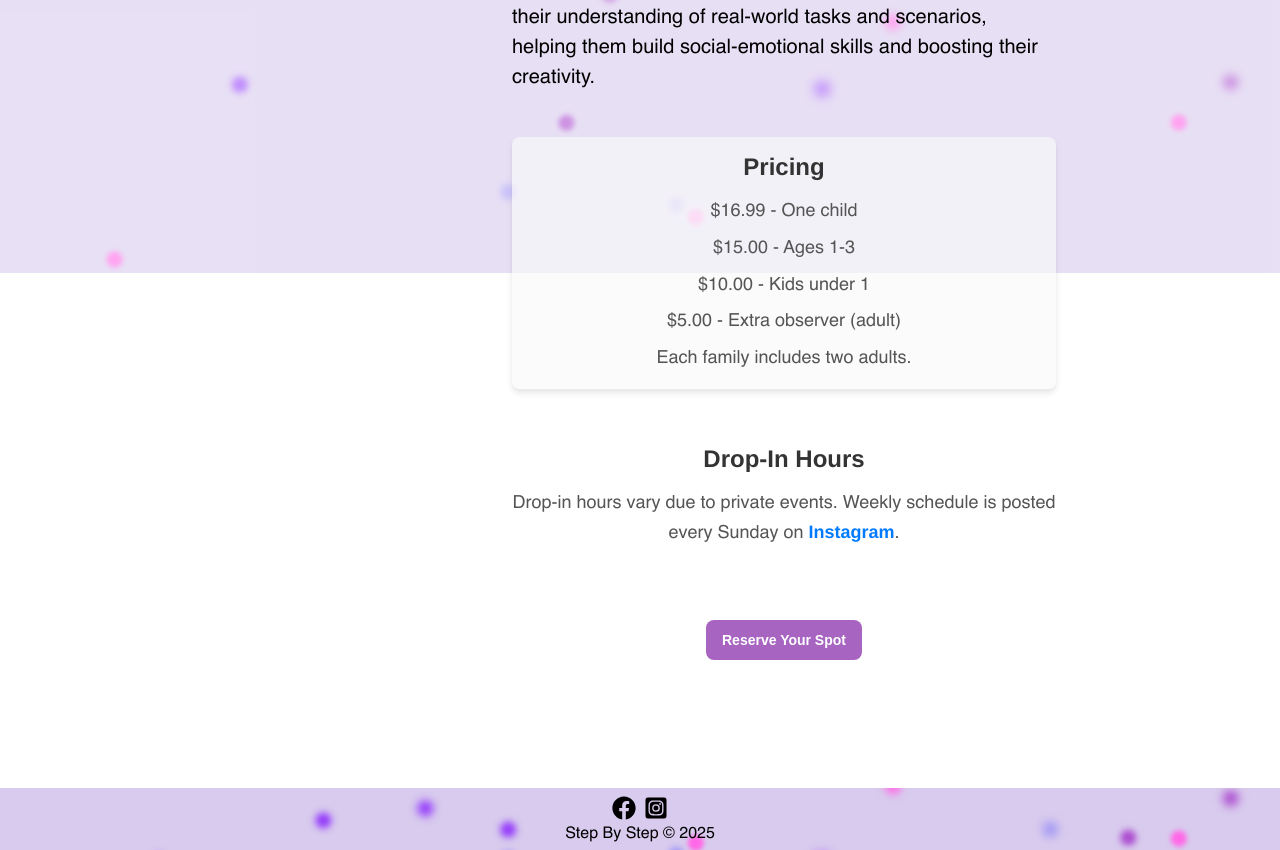
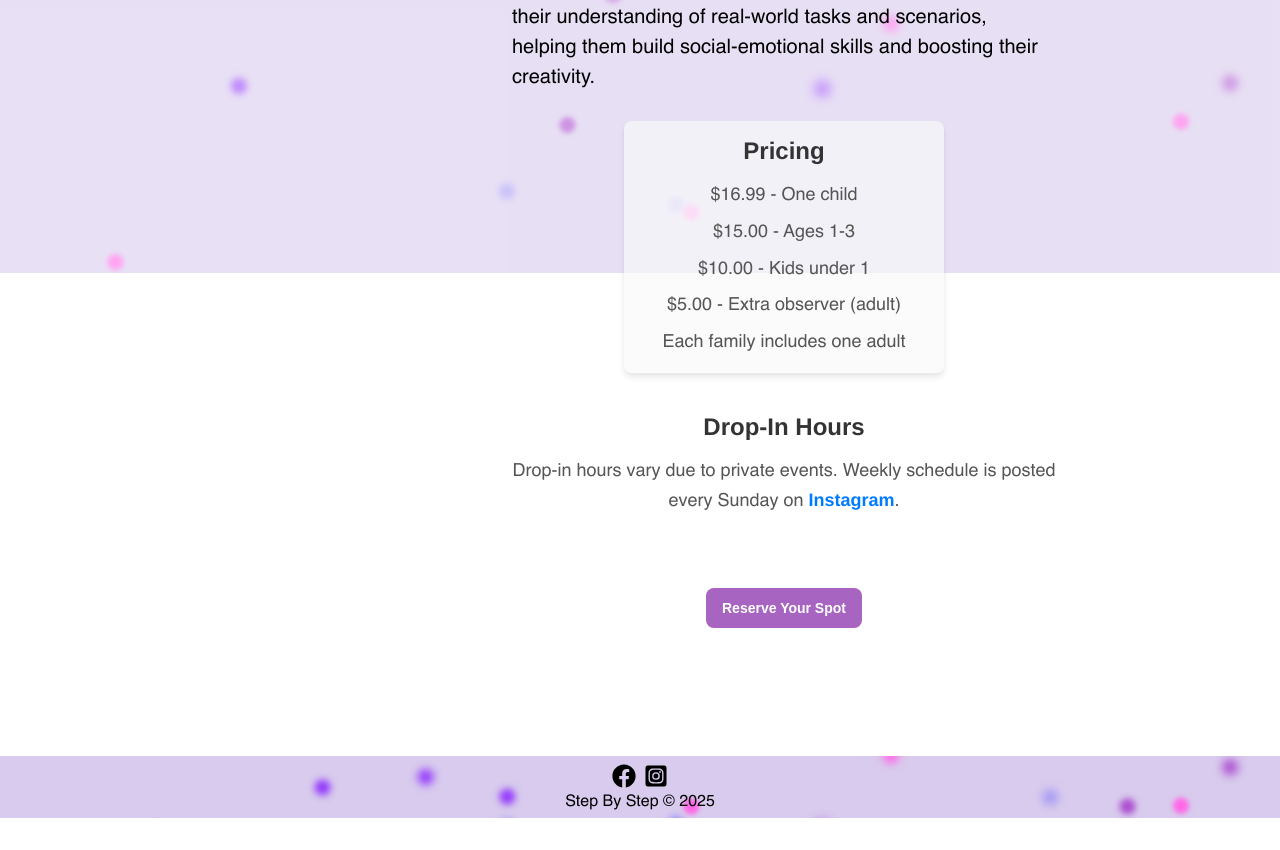
Before and after one commit to ralphdaryn/stepbystepstars, a React (Create React App) app in the folder client/: page /dropinplay in a window 1280 px wide. Shown: the part 607-1457 px from the top of the page. After the commit the page ends 1425 px from the top, so only its background shows below. Built offline with nearby package versions, Linux system fonts and the light colour scheme.

Commit message:
update drop in play pricing

```diff
--- a/client/src/components/DropinPlay/DropinPlay.js
+++ b/client/src/components/DropinPlay/DropinPlay.js
@@ -110,7 +110,7 @@ const DropinPlay = () => {
               <li>$15.00 - Ages 1-3</li>
               <li>$10.00 - Kids under 1</li>
               <li>$5.00 - Extra observer (adult)</li>
-              <li>Each family includes two adults.</li>
+              <li>Each family includes one adult</li>
             </ul>
           </div>
 
--- a/client/src/components/DropinPlay/DropinPlay.scss
+++ b/client/src/components/DropinPlay/DropinPlay.scss
@@ -1,101 +1,3 @@
-// @use "../../styles/partials/colors" as *;
-// @use "../../styles/partials/mixins" as *;
-
-// .dropinplay {
-//   padding: 0.25rem 2rem .5rem;
-//   margin-top: 7rem;
-//   background-color: rgba(255, 255, 255, 0.4);
-//   @include tablet {
-//     padding: 0.5rem 4rem 7rem;
-//   }
-//   @include desktop {
-//     padding: 0.5rem 14rem 6rem;
-//   }
-//   &__header {
-//     display: flex;
-//     align-items: center;
-//     margin-bottom: 1rem;
-//     @include tablet {
-//       margin-bottom: 1.5rem;
-//     }
-//     @include desktop {
-//       margin-bottom: 2rem;
-//     }
-//   }
-
-//   &__title {
-//     text-align: center;
-//     color: #000;
-//     font-weight: 700;
-//     margin: 0 auto;
-//     padding-right: 1.25rem;
-//     font-size: 1.75rem;
-//     @include tablet {
-//       padding-right: 3.5rem;
-//     }
-//   }
-
-//   &__container {
-//     @include tablet {
-//       display: flex;
-//       justify-content: center;
-//       align-items: flex-start;
-//       gap: 2rem;
-//       margin: 1rem 0;
-//     }
-//   }
-//   &__wrapper {
-//     display: flex;
-//     justify-content: center;
-//     align-items: center;
-//     margin: 1rem 0;
-//     gap: 0.25rem;
-//     @include tablet {
-//       margin: 0;
-//       display: flex;
-//       justify-content: center;
-//       align-items: flex-start;
-//     }
-//   }
-
-//   &__image {
-//     width: 95%;
-//     border-radius: 0.5rem;
-//     @include tablet {
-//       width: 12.5rem;
-//     }
-//     @include desktop {
-//       width: 16rem;
-//     }
-//   }
-
-//   &__subtitle {
-//     color: #000;
-//     text-align: left;
-//     margin: 0.25rem 0;
-//     line-height: 1.3;
-//     @include tablet {
-//       font-size: 1.05rem;
-//       margin: 0 0 0.5rem;
-//     }
-//     @include desktop {
-//       font-size: 1.25rem;
-//       line-height: 1.4;
-//     }
-//     &-container {
-//       display: flex;
-//       flex-direction: column;
-//     }
-//   }
-
-//   &__button {
-//     display: flex;
-//     flex-direction: column;
-//     justify-content: center;
-//     align-items: center;
-//   }
-// }
-
 @use "../../styles/partials/mixins" as *;
 
 .dropinplay {
@@ -192,6 +94,11 @@
     background-color: #f9f9f9ab;
     border-radius: 0.5rem;
     box-shadow: 0 4px 6px rgba(0, 0, 0, 0.1);
+    width: 16rem;
+    @include tablet {
+      width: 20rem;
+      margin: 0 auto;
+    }
 
     &-title {
       font-size: 1.5rem;
```
